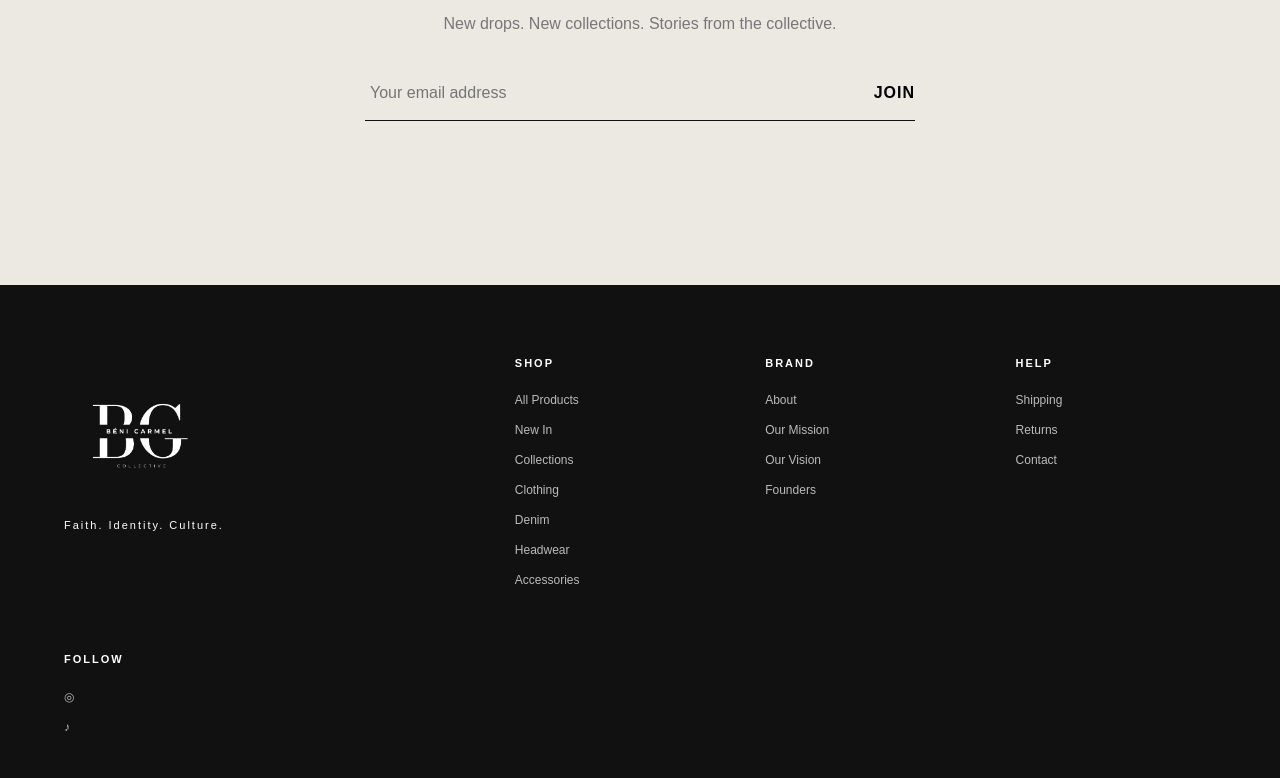
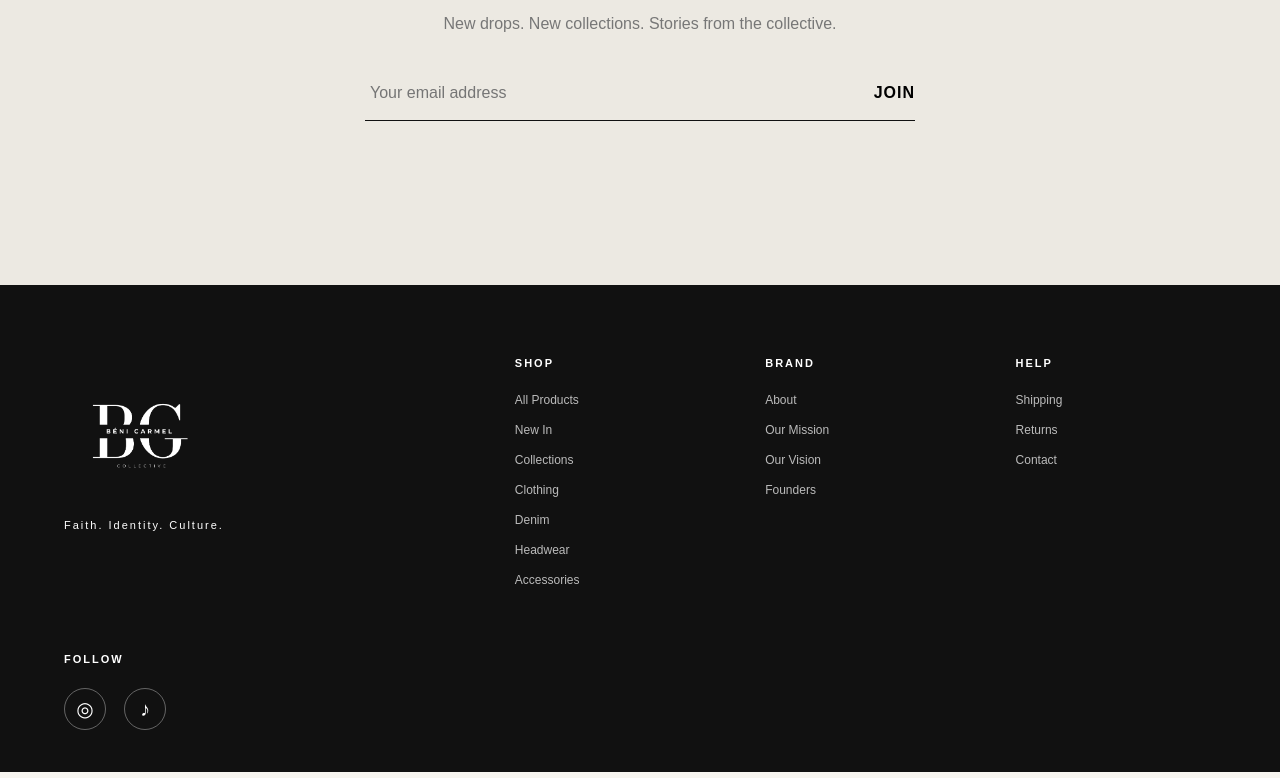
Before and after one commit to cindywanjii-collab/beni-carmel-collectives, a website: page index.html in a window 1280 px wide. Shown: the part 3630-4408 px from the top of the page. Drawn offline with Linux system fonts and the light colour scheme.

Commit message:
Update style.css

```diff
--- a/style.css
+++ b/style.css
@@ -1720,3 +1720,35 @@ button:disabled {
     }
 
 }
+
+.social-icons {
+    display: flex;
+    align-items: center;
+    gap: 18px;
+    margin-top: 15px;
+}
+
+.social-icons a {
+    width: 42px;
+    height: 42px;
+    border: 1px solid rgba(255,255,255,0.35);
+    border-radius: 50%;
+
+    display: flex;
+    align-items: center;
+    justify-content: center;
+
+    color: inherit;
+    font-size: 20px;
+
+    transition:
+        transform 0.25s ease,
+        background 0.25s ease,
+        color 0.25s ease;
+}
+
+.social-icons a:hover {
+    transform: translateY(-3px);
+    background: #fff;
+    color: #111;
+}
```
